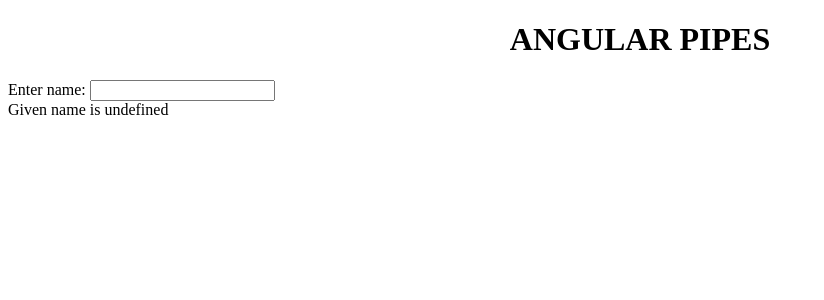
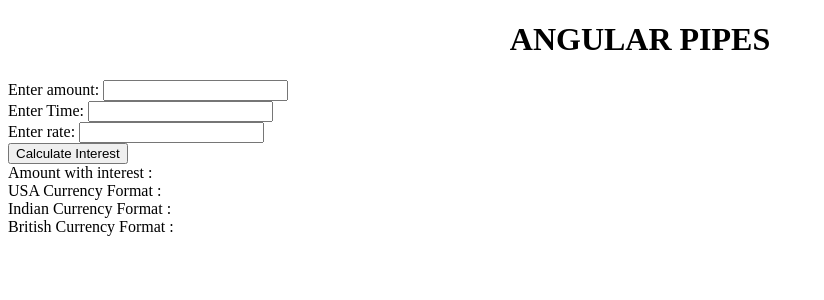
Before and after one commit to jackofalltradesprogrammer/AngularBootCamp, an Angular app: page / in a window 1280 px wide. Shown: the top 300 px of the page, without its empty margins (0-824 px from the left). Built offline with nearby package versions, Linux system fonts and the light colour scheme.

Commit message:
Day 8 - Pipes demo with numbers and currency symbols

```diff
--- a/src/app/app.component.html
+++ b/src/app/app.component.html
@@ -1,7 +1,12 @@
 <h1>Angular Pipes</h1>
 
-Enter name: <input type="text" [(ngModel)]='name'><br>
-{{"Given name is " + name}} <br>
-{{name|uppercase}} <br>
-{{name|lowercase}} <br>
-{{name|titlecase}} <br>
+Enter amount: <input type="number" [(ngModel)]='p'><br>
+Enter Time: <input type="number" [(ngModel)]='t'><br>
+Enter rate: <input type="number" [(ngModel)]='r'><br>
+
+<button (click)='getSimpleInterest()'>Calculate Interest</button><br>
+
+Amount with interest : {{si | number :'.2'}} <br>
+USA Currency Format : {{ si | currency:'USD':true}} <br>
+Indian Currency Format : {{ si | currency:'INR':true}} <br>
+British Currency Format : {{ si | currency:'GBP':true}} <br>
--- a/src/app/app.component.ts
+++ b/src/app/app.component.ts
@@ -1,18 +1,25 @@
 import { Component } from '@angular/core';
-import { HelloService } from './hello.service';
+// import { HelloService } from './hello.service';
 
 @Component({
   selector: 'app-root',
   templateUrl: './app.component.html',
   styleUrls: ['./app.component.css'],
-  providers:[HelloService]
+  // providers:[HelloService]
 })
 export class AppComponent {
-  msg:string='';
-  constructor(private _hs:HelloService){
+  p:number;
+  t:number;
+  r:number;
+  si:number;
+  getSimpleInterest(){
+    this.si = ((this.p) * (this.t) * (this.r))/100;
+  }
+  // msg:string='';
+  // constructor(private _hs:HelloService){
 
-  }
-  getHelloMessageFromService(){
-    this.msg = this._hs.getHelloMessage();
-  }
+  // }
+  // getHelloMessageFromService(){
+  //   this.msg = this._hs.getHelloMessage();
+  // }
 }
```
